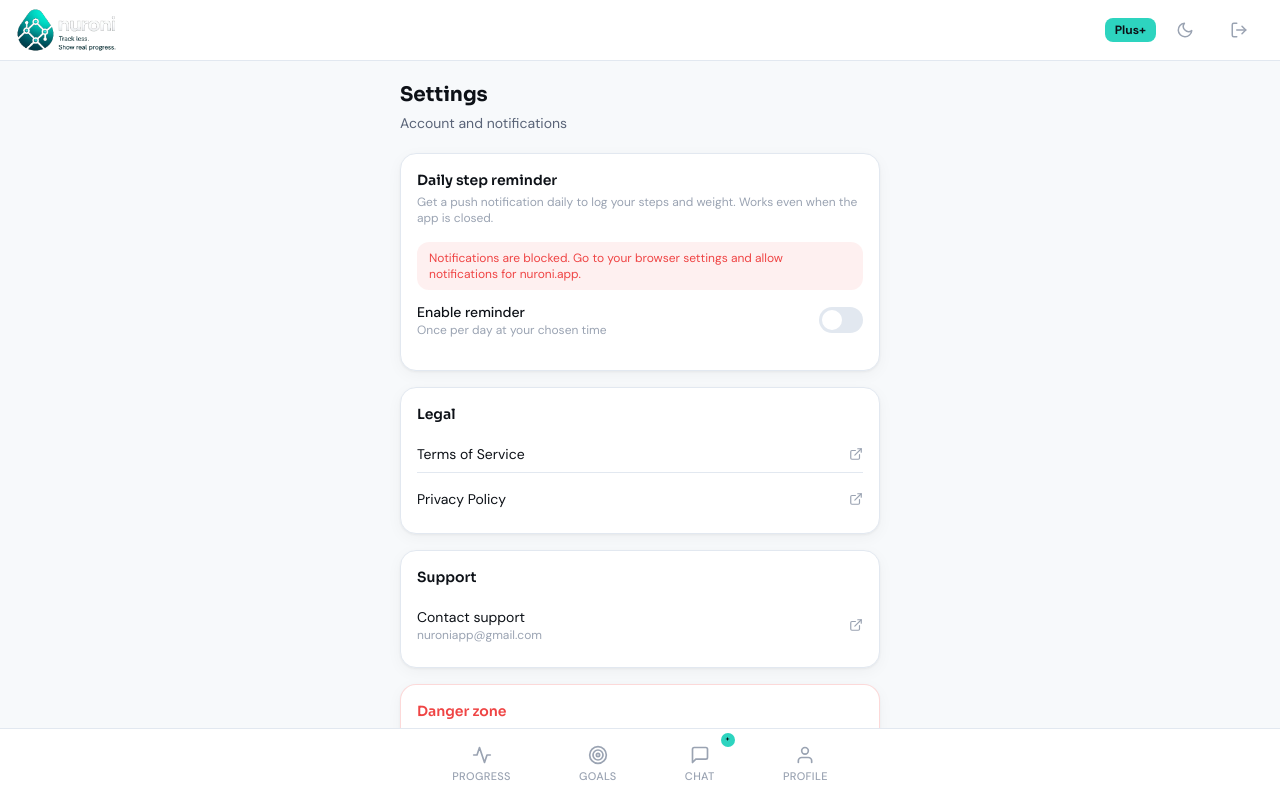
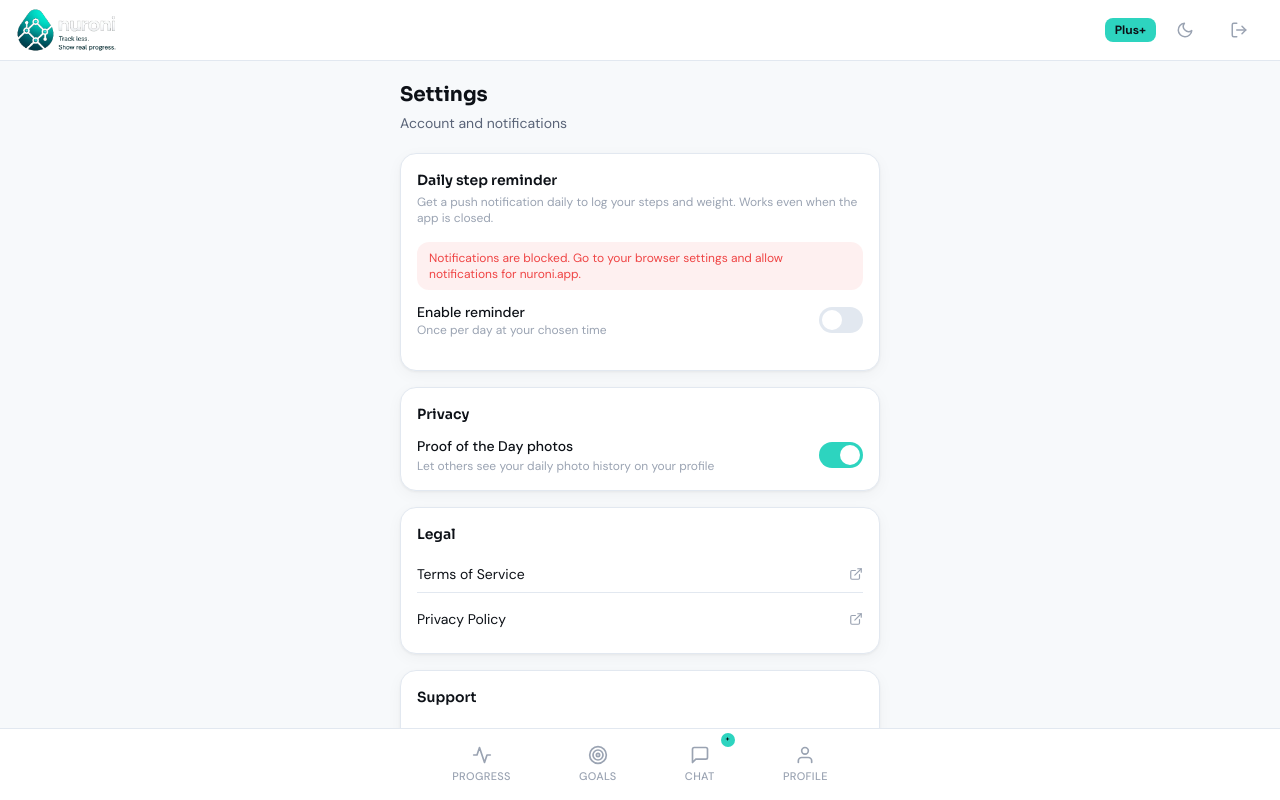
Before and after one commit to TraderMigs/Nuroni, a Next.js app: page /settings in a window 1280 px wide. Built offline with nearby package versions, Linux system fonts and the light colour scheme; no server answers.

Commit message:
Update page.tsx

```diff
--- a/src/app/(app)/settings/page.tsx
+++ b/src/app/(app)/settings/page.tsx
@@ -27,16 +27,21 @@ export default function SettingsPage() {
   const [reminderTime, setReminderTime] = useState('20:00')
   const [notifPermission, setNotifPermission] = useState<string>('default')
   const [savingReminder, setSavingReminder] = useState(false)
+  const [proofPhotosPublic, setProofPhotosPublic] = useState(true)
+  const [savingPrivacy, setSavingPrivacy] = useState(false)
+  const [userId, setUserId] = useState('')
 
   useEffect(() => {
     if ('Notification' in window) setNotifPermission(Notification.permission)
     async function load() {
       const { data: { user } } = await supabase.auth.getUser()
       if (!user) return
-      const { data } = await supabase.from('profiles').select('reminder_enabled, reminder_time').eq('id', user.id).maybeSingle()
+      setUserId(user.id)
+      const { data } = await supabase.from('profiles').select('reminder_enabled, reminder_time, proof_photos_public').eq('id', user.id).maybeSingle()
       if (data) {
         setReminderEnabled(data.reminder_enabled || false)
         setReminderTime(data.reminder_time || '20:00')
+        setProofPhotosPublic(data.proof_photos_public ?? true)
       }
     }
     load()
@@ -73,7 +78,6 @@ export default function SettingsPage() {
         }
       }
 
-      // Register push subscription with server
       const sub = await registerPush()
       if (!sub) {
         setToast('Could not register for notifications')
@@ -87,7 +91,6 @@ export default function SettingsPage() {
         body: JSON.stringify({ subscription: sub }),
       })
     } else {
-      // Remove push subscription
       await fetch('/api/push/subscribe', { method: 'DELETE' })
       if ('serviceWorker' in navigator) {
         const reg = await navigator.serviceWorker.ready
@@ -109,11 +112,21 @@ export default function SettingsPage() {
     setSavingReminder(false)
   }
 
+  async function saveProofPrivacy(val: boolean) {
+    setSavingPrivacy(true)
+    await supabase.from('profiles').update({ proof_photos_public: val }).eq('id', userId)
+    setProofPhotosPublic(val)
+    setSavingPrivacy(false)
+    setToast(val ? 'Proof photos set to public ✓' : 'Proof photos set to private ✓')
+  }
+
   async function handleDeleteAccount() {
     if (confirmText !== 'DELETE') return
     setDeleting(true)
     const { data: { user } } = await supabase.auth.getUser()
     if (!user) return
+    await supabase.from('proof_hearts').delete().eq('user_id', user.id)
+    await supabase.from('proof_photos').delete().eq('user_id', user.id)
     await supabase.from('messages').delete().eq('user_id', user.id)
     await supabase.from('entries').delete().eq('user_id', user.id)
     await supabase.from('goals').delete().eq('user_id', user.id)
@@ -178,6 +191,24 @@ export default function SettingsPage() {
         )}
       </div>
 
+      {/* Privacy */}
+      <div className="card p-4 mb-4">
+        <h2 className="text-sm font-semibold mb-3" style={{ fontFamily: 'var(--font-display)', color: 'var(--text-primary)' }}>Privacy</h2>
+        <div className="flex items-center justify-between">
+          <div style={{ flex: 1, marginRight: 12 }}>
+            <p className="text-sm font-medium" style={{ color: 'var(--text-primary)' }}>Proof of the Day photos</p>
+            <p className="text-xs mt-0.5" style={{ color: 'var(--text-muted)' }}>Let others see your daily photo history on your profile</p>
+          </div>
+          <button
+            onClick={() => saveProofPrivacy(!proofPhotosPublic)}
+            disabled={savingPrivacy}
+            style={{ background: proofPhotosPublic ? 'var(--accent)' : 'var(--border)', width: 44, height: 26, borderRadius: 999, position: 'relative', border: 'none', cursor: 'pointer', transition: 'background 0.2s', flexShrink: 0 }}
+          >
+            <div style={{ position: 'absolute', top: 3, width: 20, height: 20, background: 'white', borderRadius: '50%', transition: 'left 0.2s', left: proofPhotosPublic ? '21px' : '3px' }} />
+          </button>
+        </div>
+      </div>
+
       {/* Legal */}
       <div className="card p-4 mb-4">
         <h2 className="text-sm font-semibold mb-3" style={{ fontFamily: 'var(--font-display)', color: 'var(--text-primary)' }}>Legal</h2>
@@ -222,7 +253,7 @@ export default function SettingsPage() {
         ) : (
           <div className="space-y-3">
             <div className="p-3 rounded-xl text-sm" style={{ background: 'rgba(239,68,68,0.08)', color: 'var(--danger)' }}>
-              This will permanently delete your profile, all entries, goals, and chat messages. Cancel your Plus+ subscription first in Profile.
+              This will permanently delete your profile, all entries, goals, chat messages, and proof photos. Cancel your Plus+ subscription first in Profile.
             </div>
             <div>
               <label className="label">Type DELETE to confirm</label>
```
